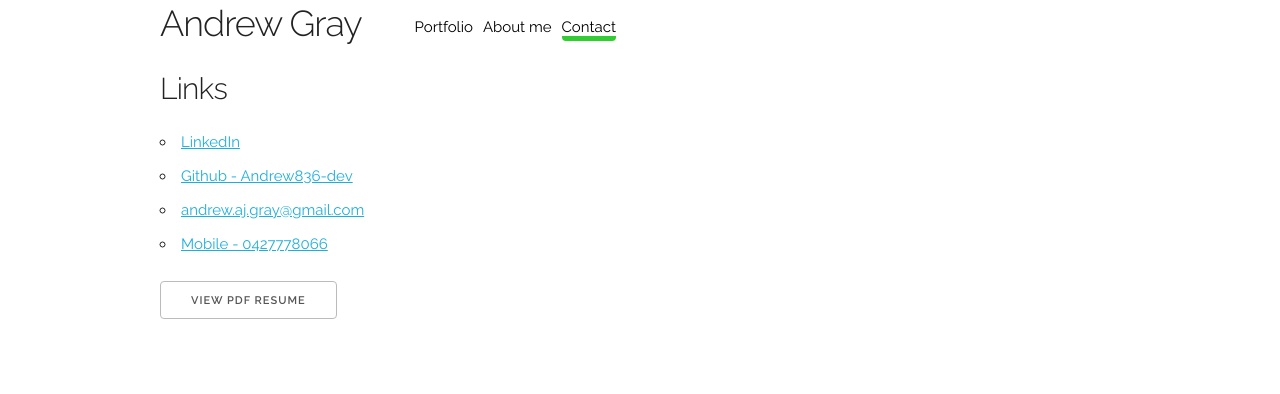
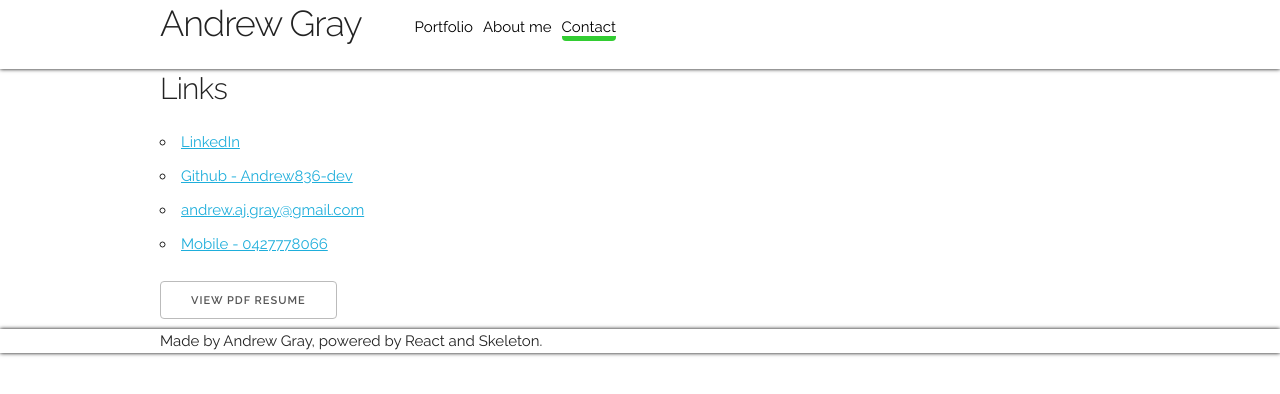
Before and after one commit to Andrew836-dev/Andrew836-dev.github.io, a React (Create React App) app: page /#contact in a window 1280 px wide. Shown: the top 394 px of the page. Built offline with nearby package versions, Linux system fonts and the light colour scheme.

Commit message:
added footer component to satisfy requirements

```diff
--- a/src/App.css
+++ b/src/App.css
@@ -36,3 +36,7 @@
     transform: rotate(360deg);
   }
 }
+
+nav, .pageFooter{
+  box-shadow: 0px 0px 4px black;
+}
--- a/src/App.js
+++ b/src/App.js
@@ -1,5 +1,4 @@
 import React, {useState, useEffect} from 'react';
-//import logo from './logo.svg';
 import {
   HashRouter as Router,
   Route,
@@ -12,6 +11,7 @@ import Portfolio from "./pages/Portfolio";
 import Contact from "./pages/Contact";
 import Details from "./components/Details";
 import NotFound from "./components/NotFound";
+import Footer from './components/Footer';
 import API from "./utils/API";
 
 function App() {
@@ -43,6 +43,7 @@ function App() {
             <Route onEnter={() => window.location.reload()} />
           </Switch>
         </div>
+        <Footer />
       </div>
     </Router>
   );
--- /dev/null
+++ b/src/components/Footer/index.js
@@ -0,0 +1,11 @@
+import React from "react"
+
+function Footer() {
+  return <footer className="pageFooter">
+    <div className="container">
+      Made by Andrew Gray, powered by React and Skeleton.
+    </div>
+  </footer>
+}
+
+export default Footer;
```
